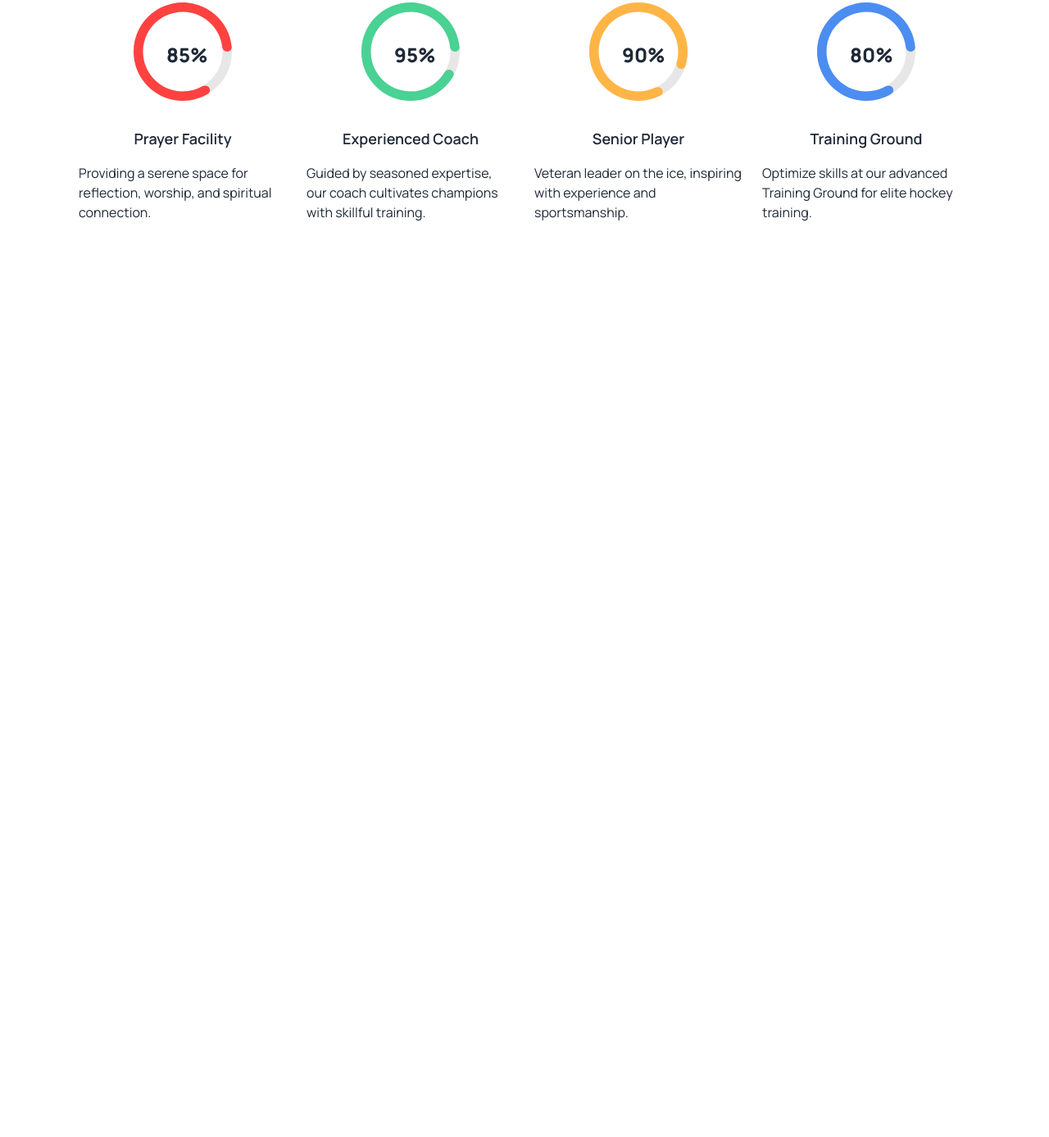
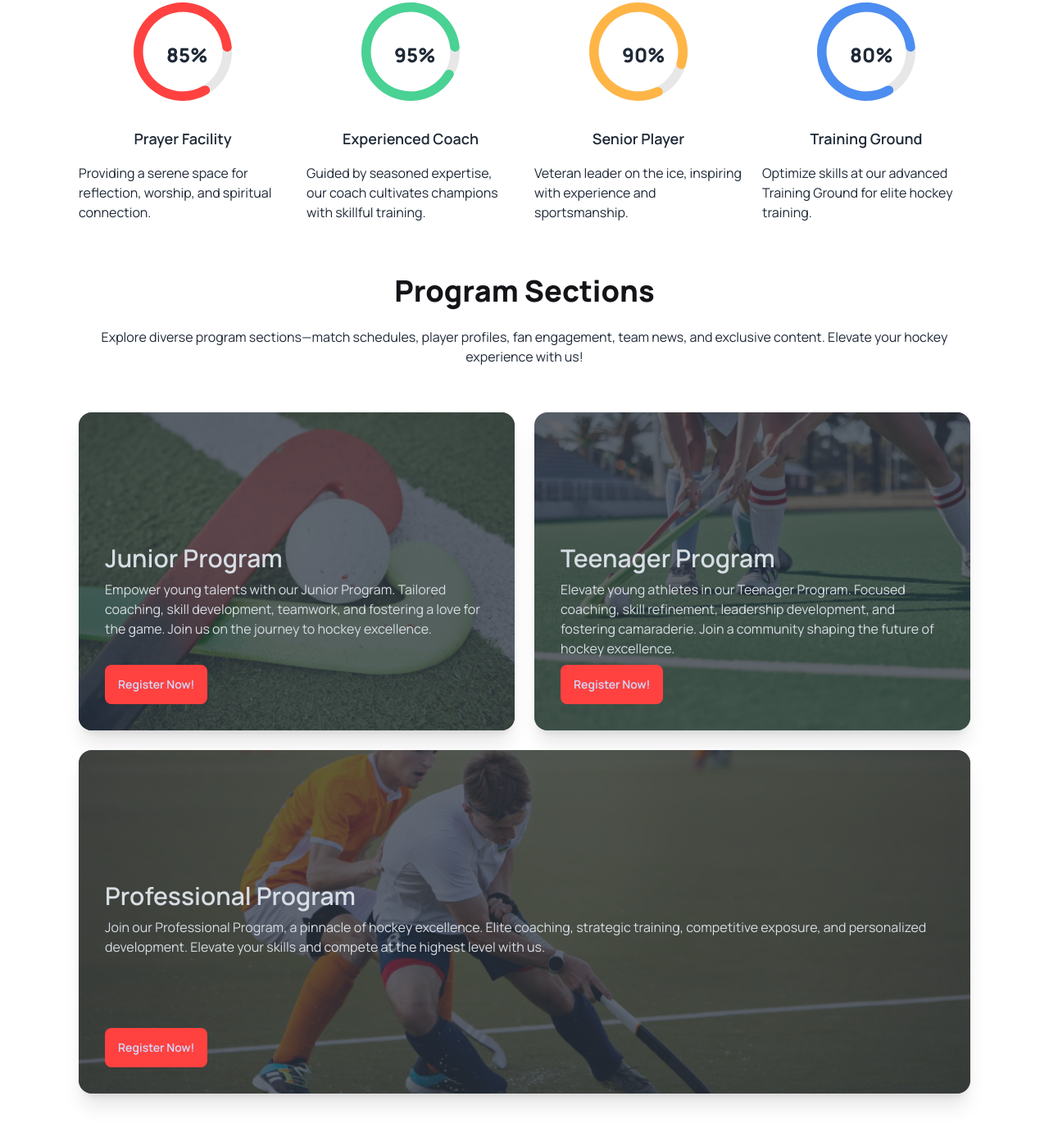
Before and after one commit to shorot-chicham/hockey, a plain HTML site: page index.html in a window 1280 px wide. Shown: the part 830-2217 px from the top of the page at 82% size. Before the commit the page ends 1165 px from the top, so only its background shows below. Drawn offline with nearby package versions, Linux system fonts and the light colour scheme.

Commit message:
added program section and responsive the section.

```diff
--- a/index.html
+++ b/index.html
@@ -199,6 +199,46 @@
                 </div>
             </div>
         </section>
+        <!-- Program Sections -->
+      <section class="mb-16">
+        <div class="text-center mb-14">
+          <h2 class="text-4xl font-extrabold text-[#131318] mb-6">Program Sections</h2>
+          <p>Explore diverse program sections—match schedules, player profiles, fan engagement, team news, and exclusive content. Elevate your hockey experience with us!</p>
+        </div>
+        <!-- program  -->
+        <div class="grid grid-cols-1 gap-6 lg:grid-cols-2 ">
+          <div class="card bg-base-100 shadow-xl image-full">
+            <figure><img src="Images/2.png" alt="" /></figure>
+            <div class="card-body pt-40">
+              <h2 class="card-title text-3xl">Junior Program</h2>
+              <p>Empower young talents with our Junior Program. Tailored coaching, skill development, teamwork, and fostering a love for the game. Join us on the journey to hockey excellence.</p>
+              <div class="card-actions">
+                <button class="btn bg-primary_color btn-primary border-0">Register Now!</button>
+              </div>
+            </div>
+          </div>
+          <div class="card bg-base-100 shadow-xl image-full">
+            <figure><img class="w-fit" src="Images/3.png" alt="" /></figure>
+            <div class="card-body pt-40">
+              <h2 class="card-title text-3xl">Teenager Program</h2>
+              <p>Elevate young athletes in our Teenager Program. Focused coaching, skill refinement, leadership development, and fostering camaraderie. Join a community shaping the future of hockey excellence.</p>
+              <div class="card-actions">
+                <button class="btn bg-primary_color btn-primary border-0">Register Now!</button>
+              </div>
+            </div>
+          </div>
+          <div class="card lg:col-span-2 bg-base-100 shadow-xl image-full">
+            <figure><img class="w-fit" src="Images/4.png" alt="" /></figure>
+            <div class="card-body pt-40">
+              <h2 class="card-title text-3xl">Professional Program</h2>
+              <p>Join our Professional Program, a pinnacle of hockey excellence. Elite coaching, strategic training, competitive exposure, and personalized development. Elevate your skills and compete at the highest level with us.</p>
+              <div class="card-actions mt-0">
+                <button class="btn bg-primary_color btn-primary border-0">Register Now!</button>
+              </div>
+            </div>
+          </div>
+        </div>
+      </section>
     </main>
 </body>
 
```
